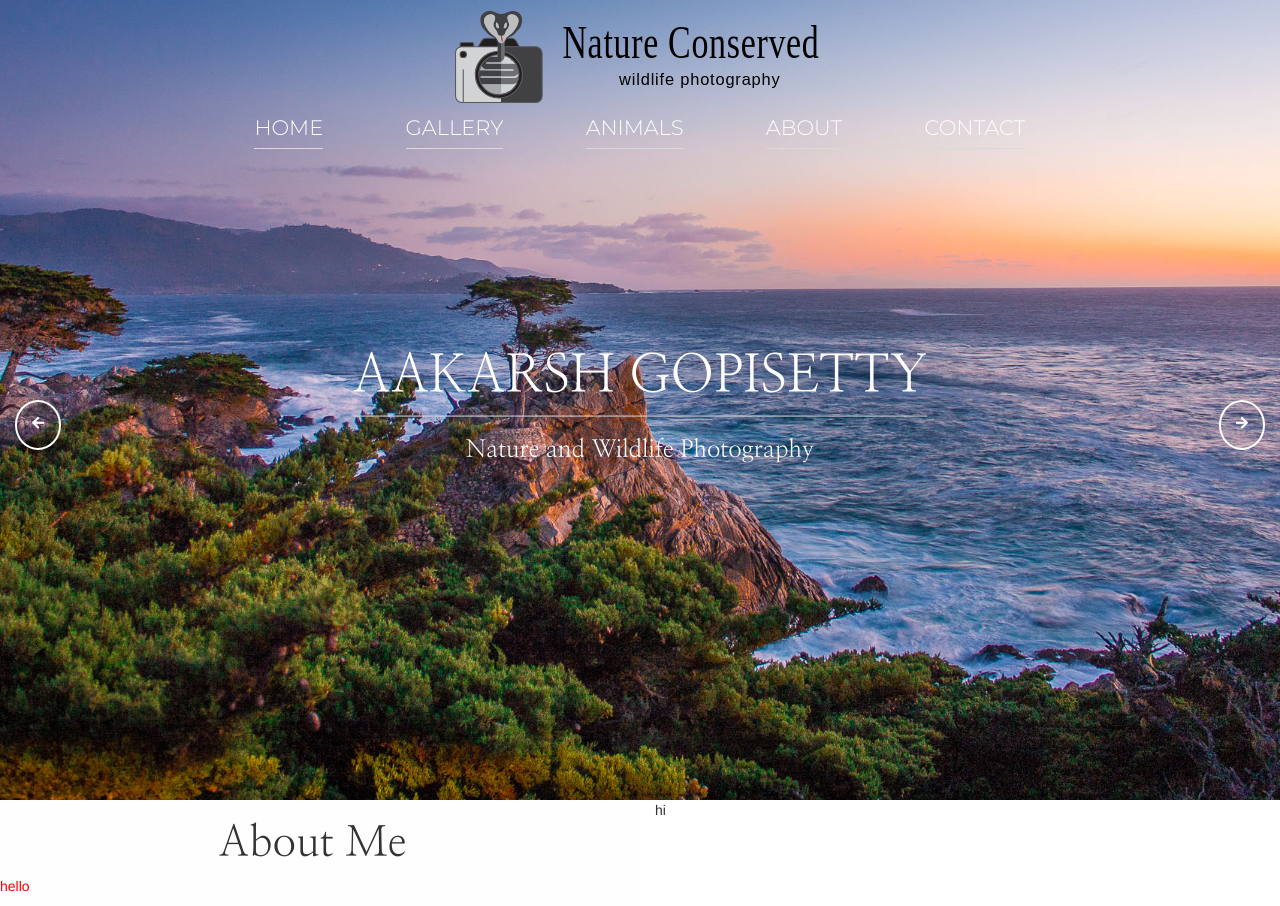
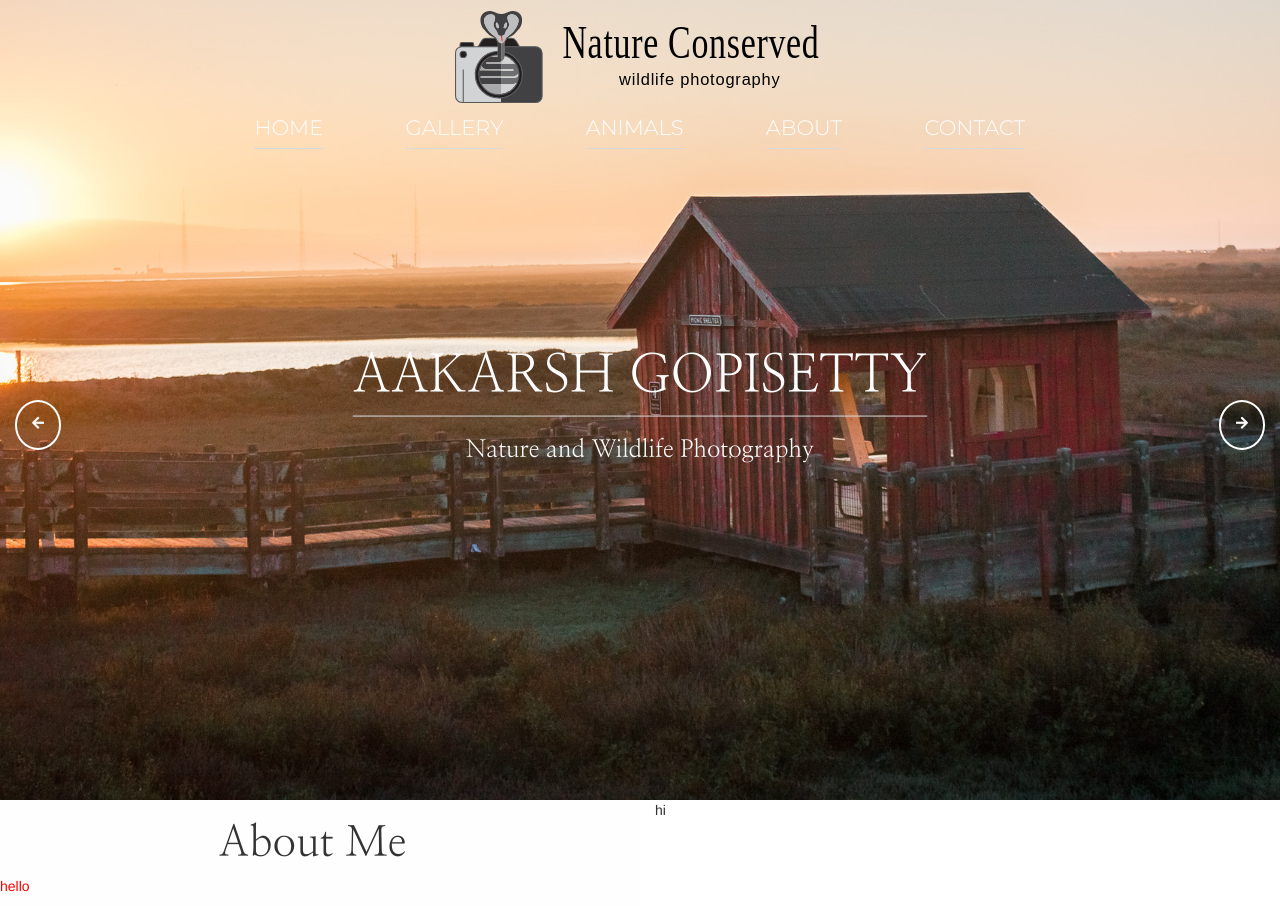
Before and after one commit to AakarshGopisetty/testwebsite1239, a PHP site: page / in a window 1280 px wide. Run offline with PHP 8.4, Linux system fonts and the light colour scheme.

Commit message:
Add files via upload

```diff
--- a/style.css
+++ b/style.css
@@ -244,7 +244,7 @@ h3 {
   -ms-interpolation-mode: nearest-neighbor;   /* IE (non-standard property) */
 }
 .slide:nth-child(2) {
-  background: url('Cypress Tree2.jpg') no-repeat
+  background: url('Barn15.jpg') no-repeat
   center top/cover;
   image-rendering: crisp-edges;
   image-rendering: -moz-crisp-edges;          /* Firefox */
```
